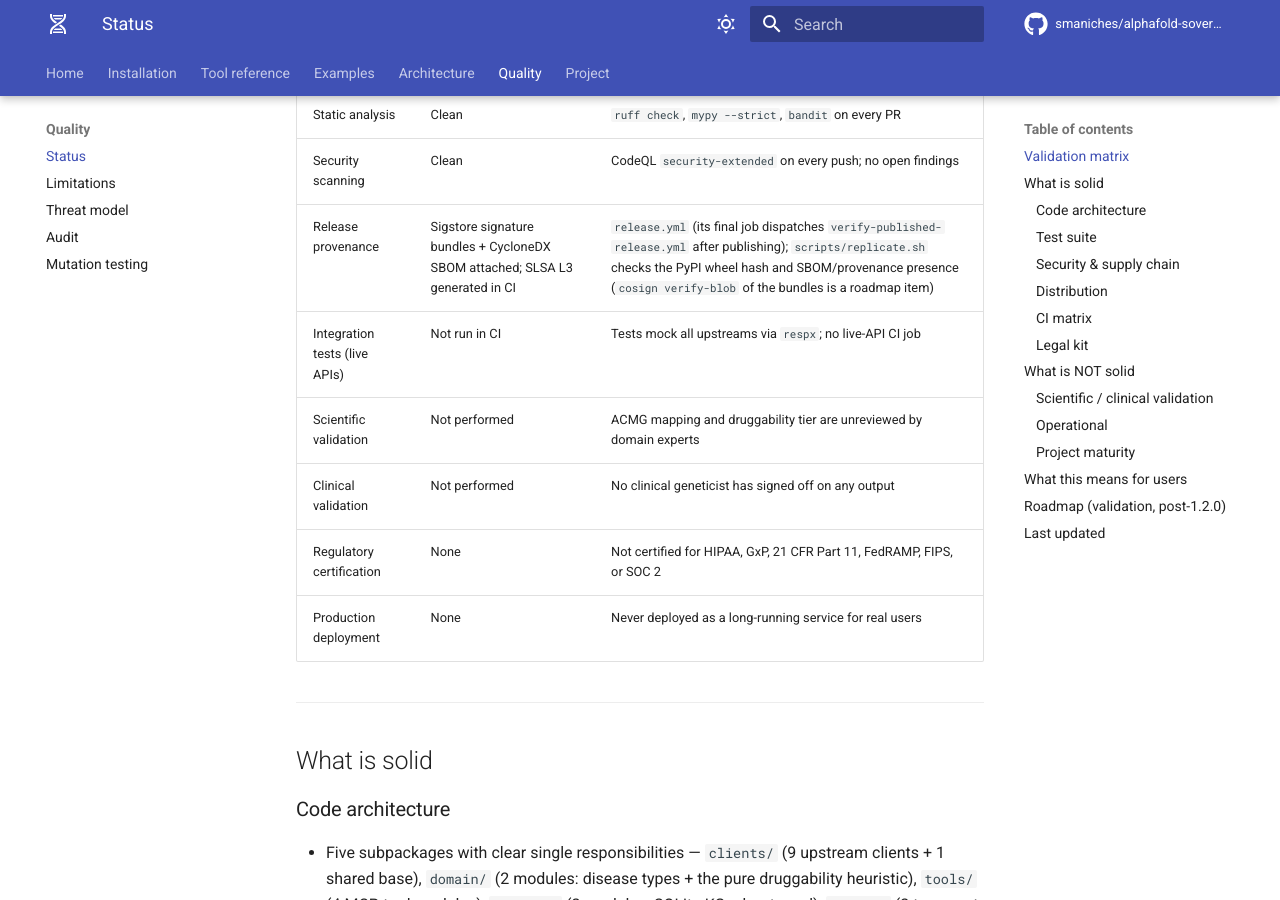
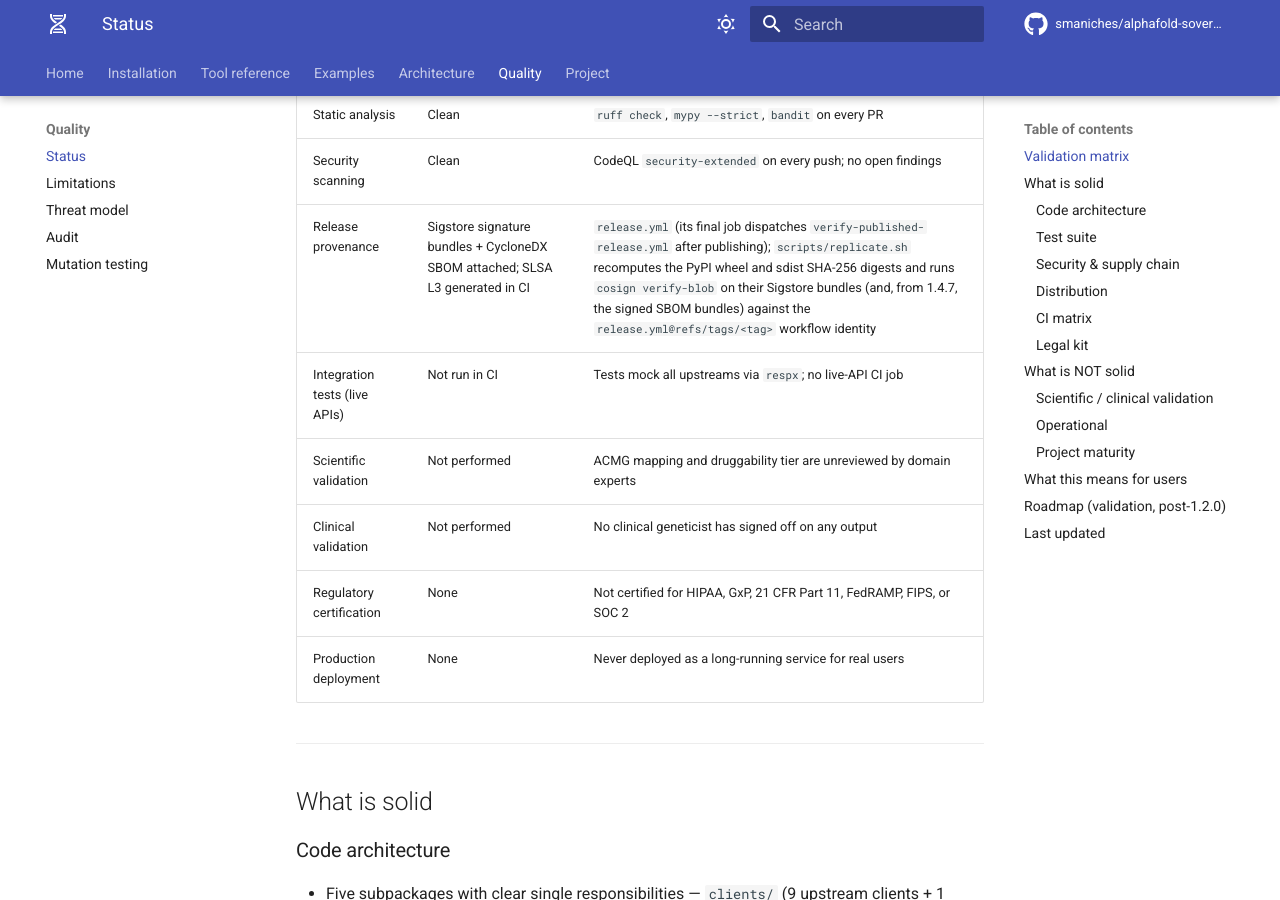
Before and after one commit to smaniches/alphafold-sovereign-mcp, an MkDocs documentation site: the page built from docs/status.md, in a window 1280 px wide and 900 px high, scrolled down 548 px. Built offline with MkDocs 1.6.1 and Material for MkDocs 9.7.7, drawn with Linux system fonts in a browser that asks for light colours; comment, search, counter and statistics services are not loaded.

Commit message:
docs(status): describe replicate.sh Sigstore verification accurately
STATUS.md still said `cosign verify-blob` of the release bundles was a
roadmap item. scripts/replicate.sh already recomputes the PyPI wheel and
sdist SHA-256 digests and verifies their Sigstore bundles (and, from
1.4.7, the signed SBOM bundles) against the release.yml@refs/tags/<tag>
workflow identity. Reword the Release provenance row to match.

Co-Authored-By: Claude Fable 5.1 <noreply@anthropic.com>
Claude-Session: https://claude.ai/code/session_01196vmVVZbpyP4rTjKN61Vb
Signed-off-by: Claude <noreply@anthropic.com>

```diff
--- a/STATUS.md
+++ b/STATUS.md
@@ -18,7 +18,7 @@ expectation of what this project is and is not.
 | Line + branch coverage | 100% on shipped surface | `nox -s cov`; enforced by `--cov-fail-under=100` |
 | Static analysis | Clean | `ruff check`, `mypy --strict`, `bandit` on every PR |
 | Security scanning | Clean | CodeQL `security-extended` on every push; no open findings |
-| Release provenance | Sigstore signature bundles + CycloneDX SBOM attached; SLSA L3 generated in CI | `release.yml` (its final job dispatches `verify-published-release.yml` after publishing); `scripts/replicate.sh` checks the PyPI wheel hash and SBOM/provenance presence (`cosign verify-blob` of the bundles is a roadmap item) |
+| Release provenance | Sigstore signature bundles + CycloneDX SBOM attached; SLSA L3 generated in CI | `release.yml` (its final job dispatches `verify-published-release.yml` after publishing); `scripts/replicate.sh` recomputes the PyPI wheel and sdist SHA-256 digests and runs `cosign verify-blob` on their Sigstore bundles (and, from 1.4.7, the signed SBOM bundles) against the `release.yml@refs/tags/<tag>` workflow identity |
 | Integration tests (live APIs) | Not run in CI | Tests mock all upstreams via `respx`; no live-API CI job |
 | Scientific validation | Not performed | ACMG mapping and druggability tier are unreviewed by domain experts |
 | Clinical validation | Not performed | No clinical geneticist has signed off on any output |
```
